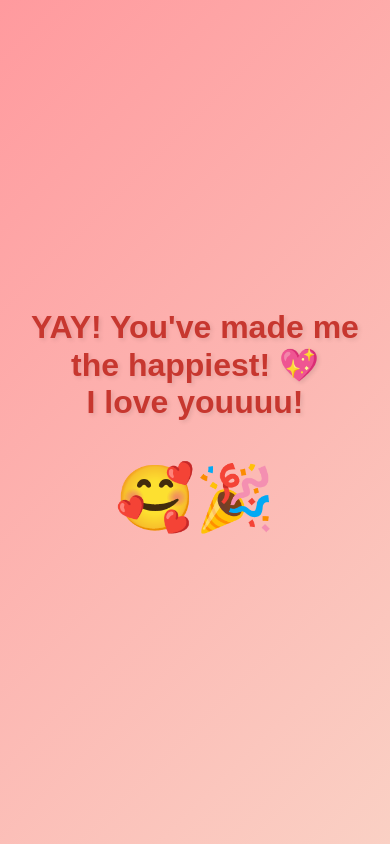
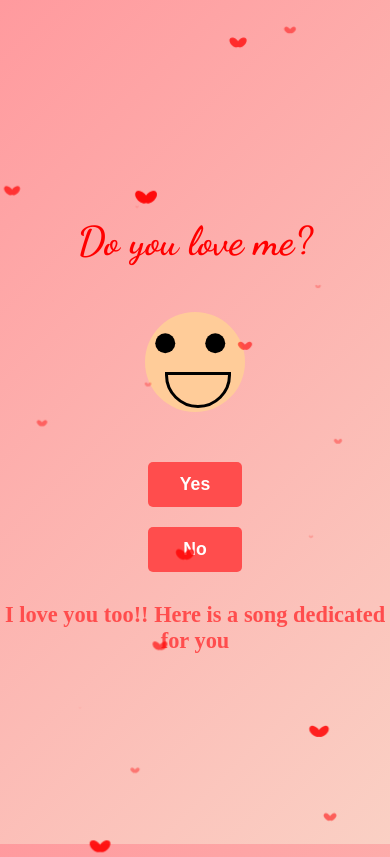
Before and after one commit to princerohan/Final-question, a plain HTML site: page index.html in a window 390 px wide. Both pictures are taken after a click on the button "Yes". Drawn offline with Linux system fonts and the light colour scheme.

Commit message:
Update index.html

```diff
--- a/index.html
+++ b/index.html
@@ -3,183 +3,393 @@
 <head>
     <meta charset="UTF-8">
     <meta name="viewport" content="width=device-width, initial-scale=1.0">
-    <title>Will You Be My Valentine? 💘</title>
+    <title>Love Question</title>
+    <link href="https://fonts.googleapis.com/css2?family=Dancing+Script:wght@700&display=swap" rel="stylesheet">
     <style>
-        /* General Styles */
         body {
-            font-family: 'Arial Rounded MT Bold', sans-serif;
             display: flex;
             flex-direction: column;
+            justify-content: center;
             align-items: center;
-            justify-content: center;
-            min-height: 100vh;
+            height: 100vh;
             margin: 0;
-            background: linear-gradient(135deg, #ff9a9e, #fad0c4);
-            text-align: center;
+            background: linear-gradient(135deg, #ff9a9e, #fad0c4); /* Gradient background */
+            position: relative;
             overflow: hidden;
+            font-size: 16px;
         }
 
-        #question {
-            font-size: 2rem;
-            color: #c7372f;
-            margin: 20px 10px;
-            text-shadow: 2px 2px 4px rgba(0,0,0,0.1);
+        h1 {
+            font-size: 4rem;
+            font-weight: bold;
+            color: red;
+            font-family: 'Dancing Script', cursive;
+            animation: bounce 1s infinite;
+            text-align: center;
         }
 
-        #emoji {
-            font-size: 4rem;
-            margin: 20px 0;
-            transition: transform 0.3s ease;
+        @keyframes bounce {
+            0%, 100% {
+                transform: translateY(0);
+            }
+            50% {
+                transform: translateY(-20px);
+            }
         }
 
-        .buttons {
+        .button-container {
+            margin-top: 20px;
             display: flex;
+            justify-content: center;
+            align-items: center;
             flex-direction: column;
-            gap: 15px;
-            width: 80%;
-            max-width: 300px;
         }
 
         button {
-            padding: 20px;
             font-size: 1.5rem;
+            font-weight: bold;
+            color: white;
+            background-color: #ff4d4d;
             border: none;
-            border-radius: 25px;
+            padding: 12px 24px;
+            margin: 10px;
             cursor: pointer;
-            transition: all 0.3s ease;
-            box-shadow: 0 4px 15px rgba(0,0,0,0.1);
-            width: 100%;
+            border-radius: 5px;
+            transition: background-color 0.3s ease;
+            width: 80%;
         }
 
-        #yesButton {
-            background: #4CAF50;
-            color: white;
+        button:hover {
+            background-color: #ff3333;
         }
 
-        #yesButton:active {
-            background: #45a049;
-            transform: scale(0.95);
+        /* Generated face styles */
+        .face {
+            width: 150px;
+            height: 150px;
+            background-color: #ffcc99;
+            border-radius: 50%;
+            position: relative;
+            margin: 20px;
         }
 
-        #noButton {
-            background: #f44336;
-            color: white;
-            position: relative;
-            transition: transform 0.5s ease-out;
+        .eye {
+            width: 20px;
+            height: 20px;
+            background-color: black;
+            border-radius: 50%;
+            position: absolute;
+            top: 50px;
         }
 
-        #noButton:active {
-            background: #d32f2f;
-            transform: scale(0.95);
+        .left-eye {
+            left: 30px;
         }
 
-        .hearts {
-            position: fixed;
-            width: 100%;
-            height: 100%;
-            pointer-events: none;
+        .right-eye {
+            right: 30px;
         }
 
-        .heart {
+        .mouth {
+            width: 60px;
+            height: 30px;
+            background-color: transparent;
+            border: 3px solid black;
+            border-radius: 0 0 50px 50px;
             position: absolute;
-            color: #ff4081;
-            font-size: 24px;
-            animation: float 3s infinite;
+            top: 90px;
+            left: 45px;
+        }
+
+        /* Love-shaped particle effect styles */
+        .love-particle {
+            position: absolute;
+            width: 20px;
+            height: 20px;
+            background-color: transparent;
+            pointer-events: none;
+            animation: loveParticleAnimation 2s linear forwards;
+        }
+
+        .love-particle::before,
+        .love-particle::after {
+            content: '';
+            position: absolute;
+            width: 10px;
+            height: 16px;
+            background-color: red;
+            border-radius: 50%;
+        }
+
+        .love-particle::before {
+            left: 0;
+            transform: rotate(-45deg);
+        }
+
+        .love-particle::after {
+            right: 0;
+            transform: rotate(45deg);
+        }
+
+        @keyframes loveParticleAnimation {
+            0% {
+                transform: scale(1);
+                opacity: 1;
+            }
+            100% {
+                transform: scale(0);
                 opacity: 0;
             }
+        }
 
-        @keyframes float {
-            0% { transform: translateY(0) scale(1); opacity: 1; }
-            100% { transform: translateY(-100px) scale(0); opacity: 0; }
+        .message {
+            font-size: 1.8rem;
+            font-weight: bold;
+            color: #ff4d4d;
+            display: none;
+            margin-top: 20px;
+            text-align: center;
+        }
+
+        /* Firework effect styles */
+        .firework {
+            position: absolute;
+            border-radius: 50%;
+            background-color: #ff4d4d;
+            animation: fireworkAnimation 1s forwards;
+        }
+
+        @keyframes fireworkAnimation {
+            0% {
+                transform: scale(0);
+                opacity: 1;
+            }
+            100% {
+                transform: scale(5);
+                opacity: 0;
+            }
+        }
+
+        /* Media Queries for mobile devices */
+        @media (max-width: 768px) {
+            h1 {
+                font-size: 3rem;
+            }
+
+            .face {
+                width: 120px;
+                height: 120px;
+            }
+
+            .eye {
+                top: 40px;
+            }
+
+            .left-eye {
+                left: 20px;
+            }
+
+            .right-eye {
+                right: 20px;
+            }
+
+            .mouth {
+                top: 70px;
+                left: 30px;
+            }
+
+            button {
+                font-size: 1.2rem;
+                width: 90%;
+            }
+
+            .message {
+                font-size: 1.5rem;
+            }
+        }
+
+        @media (max-width: 480px) {
+            h1 {
+                font-size: 2.5rem;
+            }
+
+            .face {
+                width: 100px;
+                height: 100px;
+            }
+
+            .eye {
+                top: 30px;
+            }
+
+            .left-eye {
+                left: 15px;
+            }
+
+            .right-eye {
+                right: 15px;
+            }
+
+            .mouth {
+                top: 60px;
+                left: 20px;
+            }
+
+            button {
+                font-size: 1.1rem;
+                width: 95%;
+            }
+
+            .message {
+                font-size: 1.4rem;
+            }
         }
     </style>
 </head>
 <body>
-    <h1 id="question">Will you be my Valentine? 💘</h1>
-    <div id="emoji">😊</div>
-
-    <div class="buttons">
-        <button id="yesButton">Yes</button>
-        <button id="noButton">No</button>
+    <h1 id="question">Do you love me?</h1>
+    <div class="face">
+        <div class="eye left-eye"></div>
+        <div class="eye right-eye"></div>
+        <div class="mouth"></div>
+    </div>
+    <div class="button-container">
+        <button id="yes-button">Yes</button>
+        <button id="no-button">No</button>
     </div>
 
-    <div class="hearts" id="heartsContainer"></div>
+    <div id="message" class="message">
+        I love you too!! Here is a song dedicated for you
+    </div>
+
+    <!-- Background Music -->
+    <audio autoplay loop>
+        <source src="https://www.soundhelix.com/examples/mp3/SoundHelix-Song-1.mp3" type="audio/mpeg">
+        Your browser does not support the audio element.
+    </audio>
 
     <script>
-        document.addEventListener('DOMContentLoaded', () => {
-            const yesButton = document.getElementById('yesButton');
-            const noButton = document.getElementById('noButton');
-            const question = document.getElementById('question');
-            const emoji = document.getElementById('emoji');
-            const heartsContainer = document.getElementById('heartsContainer');
-            let clickCount = 0;
-            let isMoving = false;
+        // Love-shaped particle effect generator
+        function createLoveParticle() {
+            let particle = document.createElement('div');
+            particle.classList.add('love-particle');
+            document.body.appendChild(particle);
 
-            // No button interactions
-            noButton.addEventListener('click', handleNoClick);
-            noButton.addEventListener('touchstart', moveButtonAway);
+            let x = Math.random() * window.innerWidth;
+            let y = Math.random() * window.innerHeight;
+            let delay = Math.random() * 5;
 
-            // Yes button click handler
-            yesButton.addEventListener('click', () => {
-                question.innerHTML = "YAY! You've made me the happiest! 💖<br>I love youuuu!";
-                emoji.textContent = '🥰🎉';
-                yesButton.style.display = 'none';
-                noButton.style.display = 'none';
-                createHearts();
+            particle.style.left = `${x}px`;
+            particle.style.top = `${y}px`;
+
+            setTimeout(() => {
+                particle.remove();
+            }, 2000);
+        }
+
+        // Generate love particles continuously
+        setInterval(createLoveParticle, 100);
+
+        // Make eyes follow the cursor more realistically
+        const leftEye = document.querySelector('.left-eye');
+        const rightEye = document.querySelector('.right-eye');
+
+        document.addEventListener('mousemove', (event) => {
+            const faceRect = document.querySelector('.face').getBoundingClientRect();
+            const faceCenterX = faceRect.left + faceRect.width / 2;
+            const faceCenterY = faceRect.top + faceRect.height / 2;
+
+            const angle = Math.atan2(event.clientY - faceCenterY, event.clientX - faceCenterX);
+            const distance = 10; // Distance the eyes move from the center
+
+            leftEye.style.transform = `translate(${Math.cos(angle) * distance}px, ${Math.sin(angle) * distance}px)`;
+            rightEye.style.transform = `translate(${Math.cos(angle) * distance}px, ${Math.sin(angle) * distance}px)`;
         });
 
-            function handleNoClick() {
-                clickCount++;
-                const messages = [
-                    "Are you sure? 😢",
-                    "Really sure? 😭",
-                    "Think again! 💔",
-                    "Last chance! 😞",
-                    "Surely not? 😟"
-                ];
+        // Get references to the buttons and message elements
+        const yesButton = document.getElementById('yes-button');
+        const noButton = document.getElementById('no-button');
+        const message = document.getElementById('message');
+        const question = document.getElementById('question');
 
-                question.textContent = messages[clickCount - 1] || "Okay, I'll ask again tomorrow! 😅";
-                emoji.textContent = ['😞', '😢', '😭', '💔', '😟'][clickCount - 1] || '😅';
+        // Handle "Yes" button click - Show message and redirect after 4 seconds
+        yesButton.addEventListener('click', () => {
+            // Firework effect
+            triggerFireworks();
 
-                if (clickCount >= messages.length) {
-                    noButton.style.display = 'none';
+            // Show the message
+            message.style.display = 'block';
+
+            // Wait for 4 seconds before redirecting
             setTimeout(() => {
-                        clickCount = 0;
-                        noButton.style.display = 'block';
-                        question.textContent = "Will you be my Valentine? 💘";
-                        emoji.textContent = '😊';
-                    }, 2000);
+                // Redirect to the provided YouTube link
+                window.location.href = "https://www.youtube.com/watch?v=GxldQ9eX2wo";
+            }, 4000); // 4 seconds delay
+        });
+
+        // Function to trigger fireworks effect
+        function triggerFireworks() {
+            for (let i = 0; i < 10; i++) {
+                let firework = document.createElement('div');
+                firework.classList.add('firework');
+                document.body.appendChild(firework);
+
+                let x = Math.random() * window.innerWidth;
+                let y = Math.random() * window.innerHeight;
+
+                firework.style.left = `${x}px`;
+                firework.style.top = `${y}px`;
+
+                let size = Math.random() * 50 + 20;
+                firework.style.width = `${size}px`;
+                firework.style.height = `${size}px`;
+
+                setTimeout(() => {
+                    firework.remove();
+                }, 1000); // Firework animation duration
             }
         }
 
-            function moveButtonAway() {
-                if (isMoving) return;
-                isMoving = true;
+        // Handle "No" button click - Change question and emoji, and revert after another click
+        noButton.addEventListener('click', () => {
+            // Change question to "Are you really sure?"
+            question.textContent = "Last Chance! Do you love me??";
 
+            // Change mouth to a sad expression
+            const mouth = document.querySelector('.mouth');
+            mouth.style.borderRadius = '50%';
+            mouth.style.height = '10px';
+            mouth.style.top = '100px';
+
+            // Update buttons to act accordingly after user confirms
+            yesButton.textContent = "Yes";
+            noButton.textContent = "No";
+
+            // Disable the "No" button while it's moving away
+            noButton.style.pointerEvents = 'none'; // Disable clicking
+
+            // Handle mousemove to make the "No" button run away
+            noButton.addEventListener('mousemove', (event) => {
                 const buttonRect = noButton.getBoundingClientRect();
-                const maxX = window.innerWidth - buttonRect.width;
-                const maxY = window.innerHeight - buttonRect.height;
+                const buttonCenterX = buttonRect.left + buttonRect.width / 2;
+                const buttonCenterY = buttonRect.top + buttonRect.height / 2;
 
-                const newX = Math.random() * maxX;
-                const newY = Math.random() * maxY;
+                const distanceX = event.clientX - buttonCenterX;
+                const distanceY = event.clientY - buttonCenterY;
 
-                noButton.style.transform = `translate(${newX - buttonRect.left}px, ${newY - buttonRect.top}px)`;
+                // Move the button away from the cursor
+                const moveDistance = 150; // Increase movement distance for more effect
+                const moveX = distanceX > 0 ? -moveDistance : moveDistance;
+                const moveY = distanceY > 0 ? -moveDistance : moveDistance;
 
+                noButton.style.transform = `translate(${moveX}px, ${moveY}px)`;
+            });
+
+            // Reset button position and re-enable the button after 1 second
             setTimeout(() => {
-                    isMoving = false;
-                }, 500);
-            }
-
-            function createHearts() {
-                for (let i = 0; i < 50; i++) {
-                    const heart = document.createElement('div');
-                    heart.className = 'heart';
-                    heart.style.left = Math.random() * 100 + '%';
-                    heart.style.animationDelay = Math.random() * 2 + 's';
-                    heart.textContent = '❤️';
-                    heartsContainer.appendChild(heart);
-                }
-            }
+                noButton.style.pointerEvents = 'auto'; // Re-enable clicking
+                noButton.style.transform = 'translate(0, 0)'; // Reset button position
+            }, 1000); // After 1 second
         });
     </script>
 </body>
```
Lines whose indentation alone changed are shown as unchanged.
